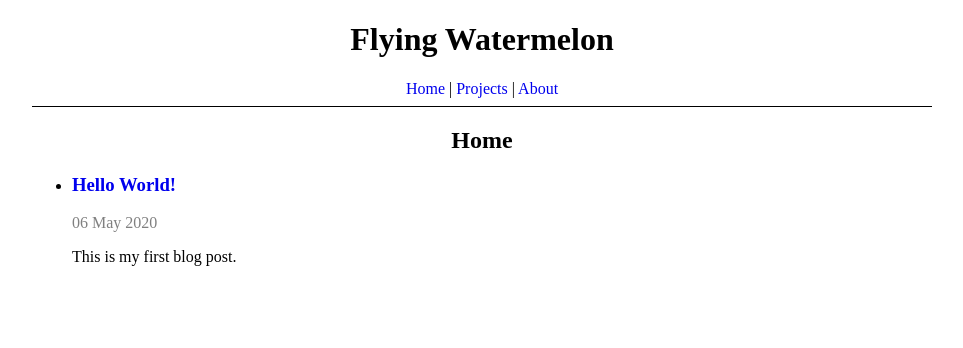
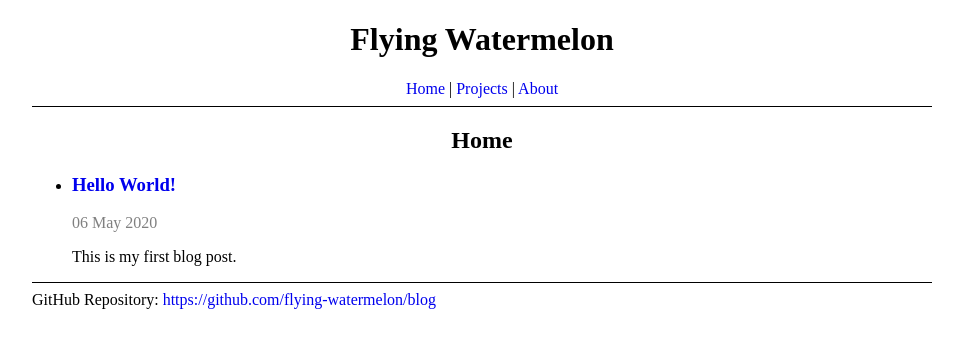
Before and after one commit to flying-watermelon/blog, a Jekyll site: the page built from index.html, in a window 1280 px wide. Shown: the top 348 px of the page, without its empty margins (158-1121 px from the left). Built offline with Jekyll 4.4.1, drawn with Linux system fonts in a browser that asks for light colours.

Commit message:
Added a footer.

```diff
--- a/_layouts/default.html
+++ b/_layouts/default.html
@@ -17,6 +17,13 @@
         <hr />
         <h2>{{ page.title }}</h2>
         {{ content }}
+        <hr />
+        <div class="footer">
+            GitHub Repository:
+            <a href="https://github.com/flying-watermelon/blog">
+                https://github.com/flying-watermelon/blog
+            </a>
+        </div>
     </div>
 </body>
 
```
